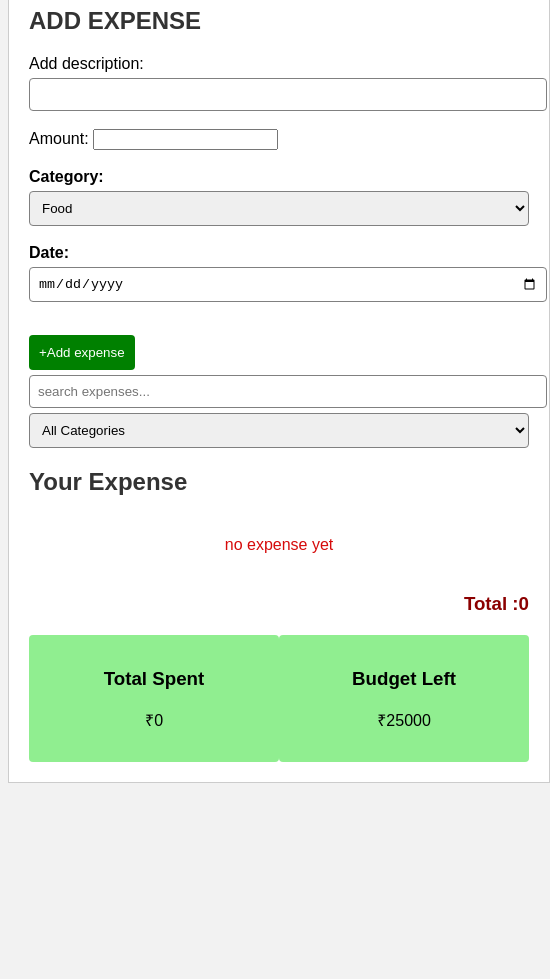
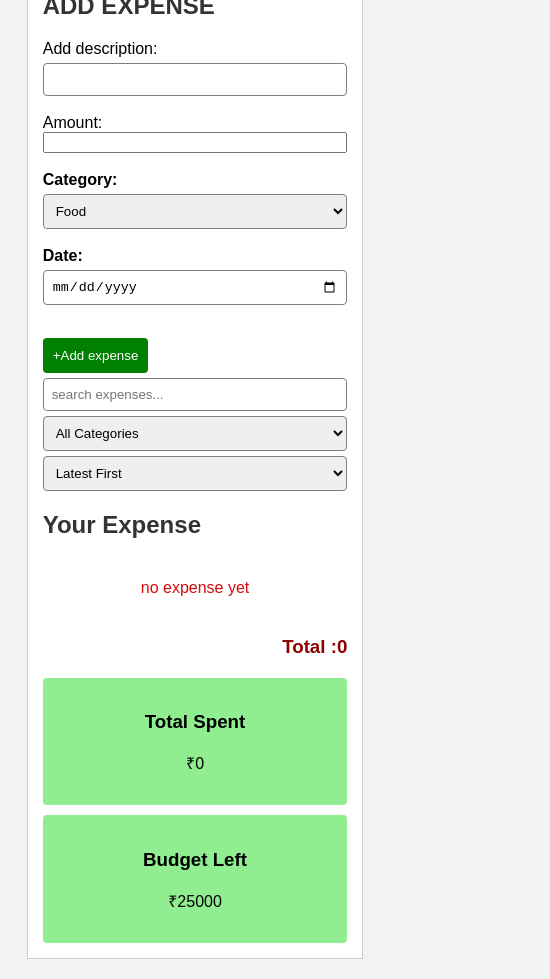
Before and after one commit to Shravan0002/Expense-tracker, a website: page index.html in a window 390 px wide. Shown: the part 124-1103 px from the top of the page, 550 px wide, since content can reach past the window. Before the commit the page ends 937 px from the top, so only its background shows below. Drawn offline with Linux system fonts and the light colour scheme.

```diff
--- a/index.html
+++ b/index.html
@@ -2,6 +2,7 @@
 <html>
     <head>
         <title>Expense - Tracker</title>
+        <meta name="viewport" content="width=device-width, initial-scale=1.0">
         <link rel="stylesheet" href="style.css">
     </head>
     <body>
@@ -48,6 +49,12 @@
             <option value="Recharge">Recharge</option>
             <option value="Entertainment">Entertainment</option>
         </select>
+        <select id="sortFilter">
+            <option value="latest">Latest First</option>
+            <option value="oldest">Oldest First</option>
+            <option value="high">Highest Amount</option>
+            <option value="low">Lowest Amount</option>
+        </select>
         <h2>Your Expense</h2>
 
         <ul id="expenseList">
--- a/script.js
+++ b/script.js
@@ -12,10 +12,14 @@
 let budgetLeftElement = document.getElementById("budgetLeft");
 let searchInput = document.getElementById("searchInput");
 let categoryFilter = document.getElementById("categoryFilter");
+let sortFilter = document.getElementById("sortFilter");
 searchInput.addEventListener("input",function(){
     displayExpenses();
 });
 categoryFilter.addEventListener("change", function() {
+    displayExpenses();
+});
+sortFilter.addEventListener("change", function() {
     displayExpenses();
 });
 
@@ -100,6 +104,32 @@
 
     return matchesSearch && matchesCategory;
 });
+    let selectedSort = sortFilter.value;
+
+    if (selectedSort === "latest") {
+
+    filteredExpenses.sort(function(a, b) {
+        return new Date(b.date) - new Date(a.date);
+    });
+
+    } else if (selectedSort === "oldest") {
+
+        filteredExpenses.sort(function(a, b) {
+            return new Date(a.date) - new Date(b.date);
+        });
+
+    } else if (selectedSort === "high") {
+
+        filteredExpenses.sort(function(a, b) {
+            return b.amount - a.amount;
+        });
+
+    } else if (selectedSort === "low") {
+
+        filteredExpenses.sort(function(a, b) {
+            return a.amount - b.amount;
+        });
+    }
 
    if (filteredExpenses.length === 0) {
         let emptyMessage = document.createElement("p");
--- a/style.css
+++ b/style.css
@@ -1,3 +1,6 @@
+* {
+    box-sizing: border-box;
+}
 body {
     font-family: Arial, sans-serif;
     background-color: #f2f2f2;
@@ -114,3 +117,32 @@
     color: #d60b0b;
     padding: 20px;
 }
+
+@media (max-width: 600px) {
+    .container {
+        width: 90%;
+        margin: 20px auto;
+        padding: 15px;
+        box-sizing: border-box;
+    }
+
+    input,
+    select {
+        width: 100%;
+        box-sizing: border-box;
+    }
+
+    .summary {
+        display: flex;
+        flex-direction: column;
+        width: 100%;
+        gap: 10px;
+    }
+
+    .card {
+        width: 100%;
+        max-width: 100%;
+        min-width: 0;
+        box-sizing: border-box;
+    }
+}
```
